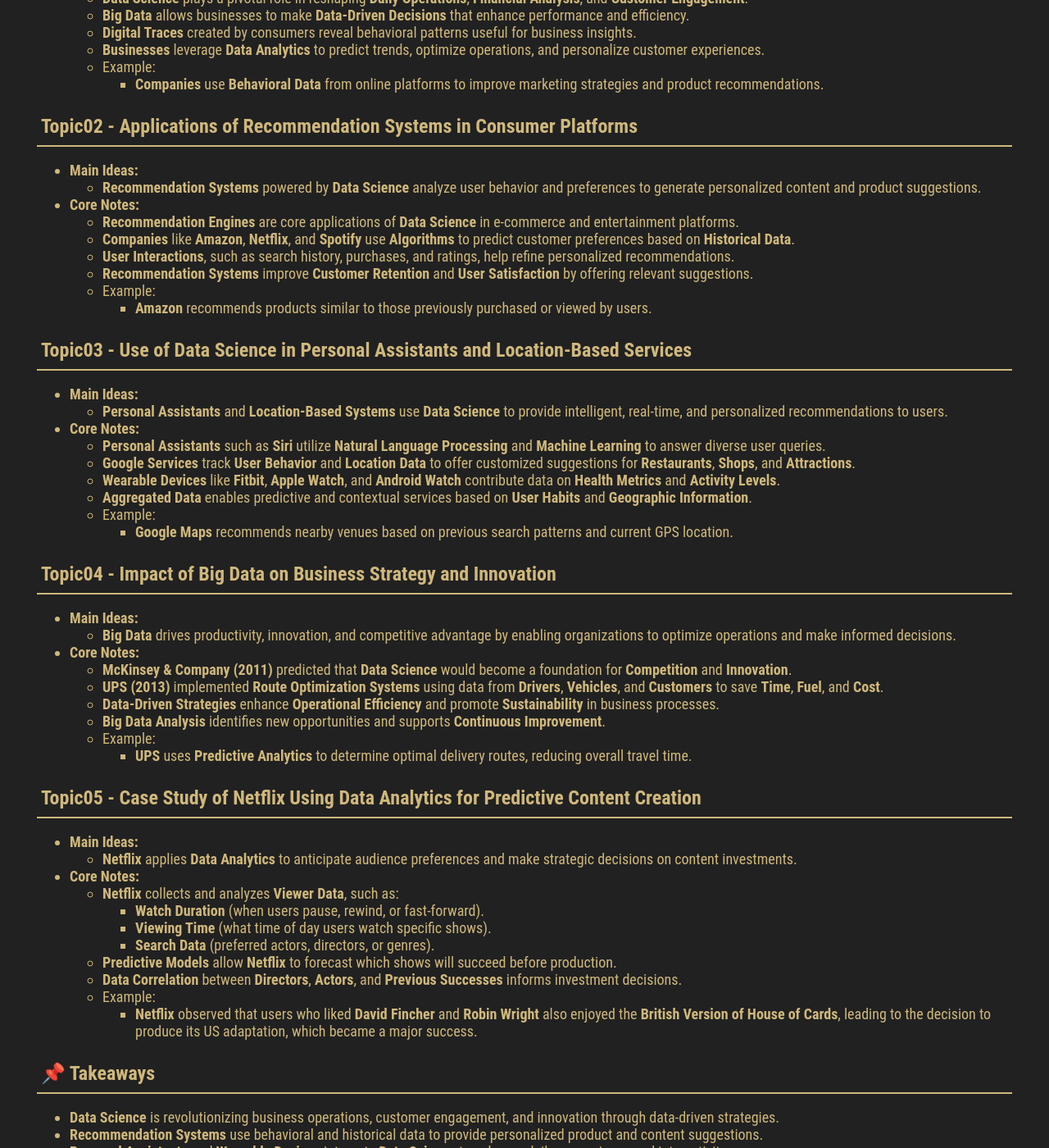
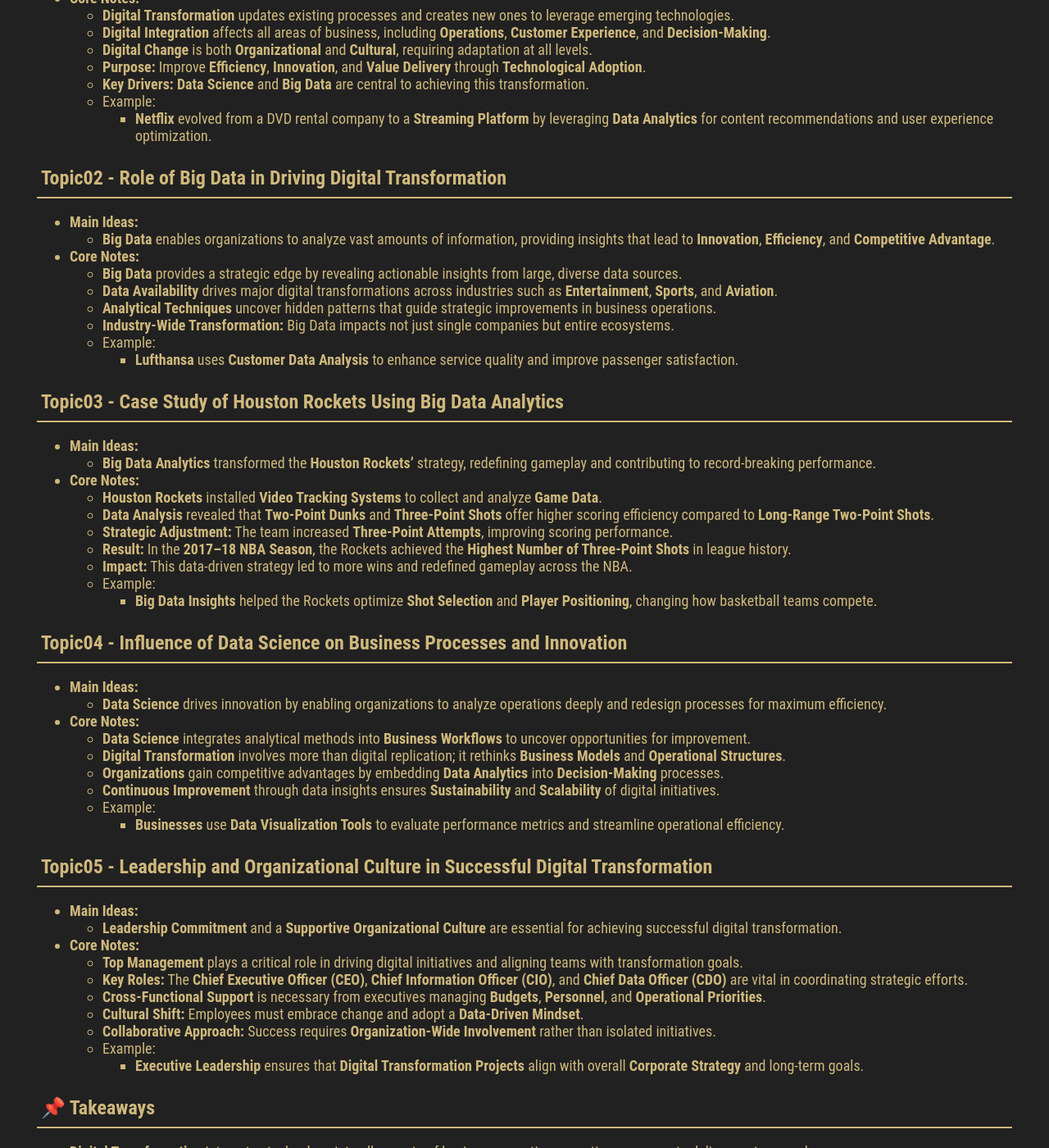
Before and after one commit to milanfx/milanfx.github.io, a Jekyll site: the page built from test.md, in a window 1280 px wide and 1400 px high, scrolled down 565 px. Shown: the whole window at 82% size. Built offline with Jekyll 4.4.1, drawn with Linux system fonts in a browser that asks for light colours; our own code applies the rules of GitHub Pages for plain Markdown files; some of the changed text lies outside the part shown.

Commit message:
Update test.md

```diff
--- a/test.md
+++ b/test.md
@@ -7,83 +7,84 @@
 
 ### 🎯 Objectives
 
-- **Topic01** - Influence of **Data Science** on Modern Business Operations
-- **Topic02** - Applications of **Recommendation Systems** in Consumer Platforms
-- **Topic03** - Use of **Data Science** in Personal Assistants and Location-Based Services
-- **Topic04** - Impact of **Big Data** on Business Strategy and Innovation
-- **Topic05** - Case Study of **Netflix** Using **Data Analytics** for Predictive Content Creation
+- **Topic01** - Concept of **Digital Transformation** and Its Organizational Impact
+- **Topic02** - Role of **Big Data** in Driving **Digital Transformation**
+- **Topic03** - Case Study of **Houston Rockets** Using **Big Data Analytics**
+- **Topic04** - Influence of **Data Science** on Business Processes and Innovation
+- **Topic05** - Leadership and **Organizational Culture** in Successful Digital Transformation
 
-### Topic01 - Influence of Data Science on Modern Business Operations
+### Topic01 - Concept of Digital Transformation and Its Organizational Impact
 
 - **Main Ideas:**
-  - **Data Science** transforms how businesses operate, analyze financial activities, and interact with customers by generating insights from **Big Data**.
+  - **Digital Transformation** integrates **Digital Technology** into every aspect of an organization, fundamentally altering how it operates and delivers value to customers.
 
 - **Core Notes:**
-  - **Data Science** plays a pivotal role in reshaping **Daily Operations**, **Financial Analysis**, and **Customer Engagement**.
-  - **Big Data** allows businesses to make **Data-Driven Decisions** that enhance performance and efficiency.
-  - **Digital Traces** created by consumers reveal behavioral patterns useful for business insights.
-  - **Businesses** leverage **Data Analytics** to predict trends, optimize operations, and personalize customer experiences.
+  - **Digital Transformation** updates existing processes and creates new ones to leverage emerging technologies.
+  - **Digital Integration** affects all areas of business, including **Operations**, **Customer Experience**, and **Decision-Making**.
+  - **Digital Change** is both **Organizational** and **Cultural**, requiring adaptation at all levels.
+  - **Purpose:** Improve **Efficiency**, **Innovation**, and **Value Delivery** through **Technological Adoption**.
+  - **Key Drivers:** **Data Science** and **Big Data** are central to achieving this transformation.
   - Example:
-      - **Companies** use **Behavioral Data** from online platforms to improve marketing strategies and product recommendations.
+      - **Netflix** evolved from a DVD rental company to a **Streaming Platform** by leveraging **Data Analytics** for content recommendations and user experience optimization.
 
-### Topic02 - Applications of Recommendation Systems in Consumer Platforms
+### Topic02 - Role of Big Data in Driving Digital Transformation
 
 - **Main Ideas:**
-  - **Recommendation Systems** powered by **Data Science** analyze user behavior and preferences to generate personalized content and product suggestions.
+  - **Big Data** enables organizations to analyze vast amounts of information, providing insights that lead to **Innovation**, **Efficiency**, and **Competitive Advantage**.
 
 - **Core Notes:**
-  - **Recommendation Engines** are core applications of **Data Science** in e-commerce and entertainment platforms.
-  - **Companies** like **Amazon**, **Netflix**, and **Spotify** use **Algorithms** to predict customer preferences based on **Historical Data**.
-  - **User Interactions**, such as search history, purchases, and ratings, help refine personalized recommendations.
-  - **Recommendation Systems** improve **Customer Retention** and **User Satisfaction** by offering relevant suggestions.
+  - **Big Data** provides a strategic edge by revealing actionable insights from large, diverse data sources.
+  - **Data Availability** drives major digital transformations across industries such as **Entertainment**, **Sports**, and **Aviation**.
+  - **Analytical Techniques** uncover hidden patterns that guide strategic improvements in business operations.
+  - **Industry-Wide Transformation:** Big Data impacts not just single companies but entire ecosystems.
   - Example:
-      - **Amazon** recommends products similar to those previously purchased or viewed by users.
+      - **Lufthansa** uses **Customer Data Analysis** to enhance service quality and improve passenger satisfaction.
 
-### Topic03 - Use of Data Science in Personal Assistants and Location-Based Services
+### Topic03 - Case Study of Houston Rockets Using Big Data Analytics
 
 - **Main Ideas:**
-  - **Personal Assistants** and **Location-Based Systems** use **Data Science** to provide intelligent, real-time, and personalized recommendations to users.
+  - **Big Data Analytics** transformed the **Houston Rockets’** strategy, redefining gameplay and contributing to record-breaking performance.
 
 - **Core Notes:**
-  - **Personal Assistants** such as **Siri** utilize **Natural Language Processing** and **Machine Learning** to answer diverse user queries.
-  - **Google Services** track **User Behavior** and **Location Data** to offer customized suggestions for **Restaurants**, **Shops**, and **Attractions**.
-  - **Wearable Devices** like **Fitbit**, **Apple Watch**, and **Android Watch** contribute data on **Health Metrics** and **Activity Levels**.
-  - **Aggregated Data** enables predictive and contextual services based on **User Habits** and **Geographic Information**.
+  - **Houston Rockets** installed **Video Tracking Systems** to collect and analyze **Game Data**.
+  - **Data Analysis** revealed that **Two-Point Dunks** and **Three-Point Shots** offer higher scoring efficiency compared to **Long-Range Two-Point Shots**.
+  - **Strategic Adjustment:** The team increased **Three-Point Attempts**, improving scoring performance.
+  - **Result:** In the **2017–18 NBA Season**, the Rockets achieved the **Highest Number of Three-Point Shots** in league history.
+  - **Impact:** This data-driven strategy led to more wins and redefined gameplay across the NBA.
   - Example:
-      - **Google Maps** recommends nearby venues based on previous search patterns and current GPS location.
+      - **Big Data Insights** helped the Rockets optimize **Shot Selection** and **Player Positioning**, changing how basketball teams compete.
 
-### Topic04 - Impact of Big Data on Business Strategy and Innovation
+### Topic04 - Influence of Data Science on Business Processes and Innovation
 
 - **Main Ideas:**
-  - **Big Data** drives productivity, innovation, and competitive advantage by enabling organizations to optimize operations and make informed decisions.
+  - **Data Science** drives innovation by enabling organizations to analyze operations deeply and redesign processes for maximum efficiency.
 
 - **Core Notes:**
-  - **McKinsey & Company (2011)** predicted that **Data Science** would become a foundation for **Competition** and **Innovation**.
-  - **UPS (2013)** implemented **Route Optimization Systems** using data from **Drivers**, **Vehicles**, and **Customers** to save **Time**, **Fuel**, and **Cost**.
-  - **Data-Driven Strategies** enhance **Operational Efficiency** and promote **Sustainability** in business processes.
-  - **Big Data Analysis** identifies new opportunities and supports **Continuous Improvement**.
+  - **Data Science** integrates analytical methods into **Business Workflows** to uncover opportunities for improvement.
+  - **Digital Transformation** involves more than digital replication; it rethinks **Business Models** and **Operational Structures**.
+  - **Organizations** gain competitive advantages by embedding **Data Analytics** into **Decision-Making** processes.
+  - **Continuous Improvement** through data insights ensures **Sustainability** and **Scalability** of digital initiatives.
   - Example:
-      - **UPS** uses **Predictive Analytics** to determine optimal delivery routes, reducing overall travel time.
+      - **Businesses** use **Data Visualization Tools** to evaluate performance metrics and streamline operational efficiency.
 
-### Topic05 - Case Study of Netflix Using Data Analytics for Predictive Content Creation
+### Topic05 - Leadership and Organizational Culture in Successful Digital Transformation
 
 - **Main Ideas:**
-  - **Netflix** applies **Data Analytics** to anticipate audience preferences and make strategic decisions on content investments.
+  - **Leadership Commitment** and a **Supportive Organizational Culture** are essential for achieving successful digital transformation.
 
 - **Core Notes:**
-  - **Netflix** collects and analyzes **Viewer Data**, such as:
-      - **Watch Duration** (when users pause, rewind, or fast-forward).
-      - **Viewing Time** (what time of day users watch specific shows).
-      - **Search Data** (preferred actors, directors, or genres).
-  - **Predictive Models** allow **Netflix** to forecast which shows will succeed before production.
-  - **Data Correlation** between **Directors**, **Actors**, and **Previous Successes** informs investment decisions.
+  - **Top Management** plays a critical role in driving digital initiatives and aligning teams with transformation goals.
+  - **Key Roles:** The **Chief Executive Officer (CEO)**, **Chief Information Officer (CIO)**, and **Chief Data Officer (CDO)** are vital in coordinating strategic efforts.
+  - **Cross-Functional Support** is necessary from executives managing **Budgets**, **Personnel**, and **Operational Priorities**.
+  - **Cultural Shift:** Employees must embrace change and adopt a **Data-Driven Mindset**.
+  - **Collaborative Approach:** Success requires **Organization-Wide Involvement** rather than isolated initiatives.
   - Example:
-      - **Netflix** observed that users who liked **David Fincher** and **Robin Wright** also enjoyed the **British Version of House of Cards**, leading to the decision to produce its US adaptation, which became a major success.
+      - **Executive Leadership** ensures that **Digital Transformation Projects** align with overall **Corporate Strategy** and long-term goals.
 
 ### 📌 Takeaways
 
-- **Data Science** is revolutionizing business operations, customer engagement, and innovation through data-driven strategies.
-- **Recommendation Systems** use behavioral and historical data to provide personalized product and content suggestions.
-- **Personal Assistants** and **Wearable Devices** integrate **Data Science** to enhance daily convenience and interactivity.
-- **Big Data Analytics** enables organizations like **UPS** to optimize logistics and gain operational efficiency.
-- **Netflix** exemplifies how **Predictive Analytics** can be used to forecast audience demand and achieve business success.
+- **Digital Transformation** integrates technology into all aspects of business operations, creating new ways to deliver customer value.
+- **Big Data** provides a foundation for data-driven decision-making and continuous innovation across industries.
+- **Houston Rockets** demonstrated how **Data Analytics** can revolutionize strategy and performance in sports.
+- **Data Science** promotes deep operational insight, enabling businesses to optimize processes and achieve long-term efficiency.
+- **Leadership Commitment** and a **Culture of Data-Driven Innovation** are key to ensuring the success of digital transformation initiatives.
```
